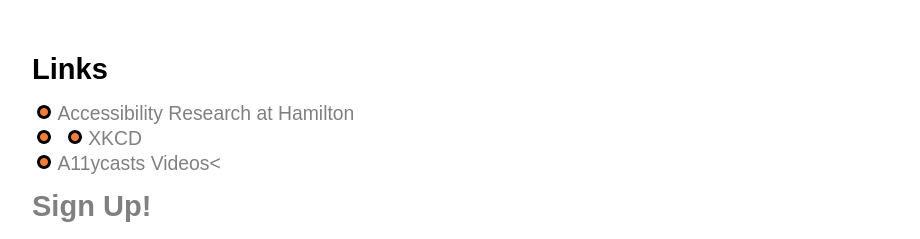
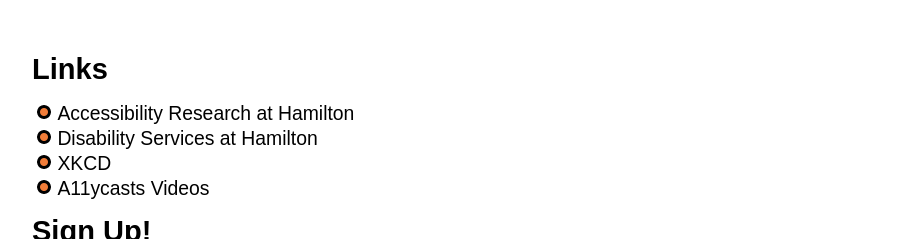
Before and after one commit to marianamaher/labtwo, a plain HTML site: page index.html in a window 1280 px wide. Shown: the part 687-926 px from the top of the page, without its empty margins (208-1128 px from the left). Drawn offline with nearby package versions, Linux system fonts and the light colour scheme.

Commit message:
fixed broken links

```diff
--- a/index.html
+++ b/index.html
@@ -24,19 +24,17 @@
       <source src="employment-movie.mp4" type="video/mp4">
     </video>
     <div id="videoplayer" tabindex="5">
-      <img width="50px" height="50px" src="pics/play.png">
+      <img width="50px" height="50px" src="pics/play.png" alt="videoplayer button">
     </div>
 
     <div id="links" class="heading2">Links</div>
-    <img src="pics/dot.png" alt="dot">&nbsp;<a href="https://www.barnardhci.com">Accessibility Research at Hamilton</a><br>
-    <img src="pics/dot.png" alt="dot">&nbsp;<a href="https://www.hamilton.edu/offices/dos/accessibility>Disability Services at Hamilton</a><br>
-    <img src="pics/dot.png" alt="dot">&nbsp;<a href="https://xkcd.com/">XKCD</a><br>
-    <img src="pics/dot.png" alt="dot">&nbsp;<a href="https://www.youtube.com/watch?v=HtTyRajRuyY">A11ycasts Videos<
-
+    <img src="pics/dot.png" alt="dot">&nbsp;<a href="https://www.barnardhci.com" id="individualLinks">Accessibility Research at Hamilton</a><br>
+    <img src="pics/dot.png" alt="dot">&nbsp;<a href="https://www.hamilton.edu/offices/dos/accessibility" id="individualLinks">Disability Services at Hamilton</a><br>
+    <img src="pics/dot.png" alt="dot">&nbsp;<a href="https://xkcd.com/" id="individualLinks">XKCD</a><br>
+    <img src="pics/dot.png" alt="dot">&nbsp;<a href="https://www.youtube.com/watch?v=HtTyRajRuyY" id="individualLinks">A11ycasts Videos</a><br>
 
     <div id="signup" class="heading2">Sign Up!</div>
     <form id="sign-up-form">
-
       <p>
         <span id="name">Name:</span>  <input name="fn" type="text" size="10" id="fn"> <input name="mi" type="text" size="1" id="mi">. <input name="ln" type="text" size="10" id="ln"><br>
       </p>
--- a/project2.css
+++ b/project2.css
@@ -58,3 +58,8 @@ a {
   font-family:'Inter', sans-serif;
   line-height: 190px;
 }
+
+#individualLinks{
+  color: black;
+
+}
```
Lines whose indentation alone changed are shown as unchanged.
